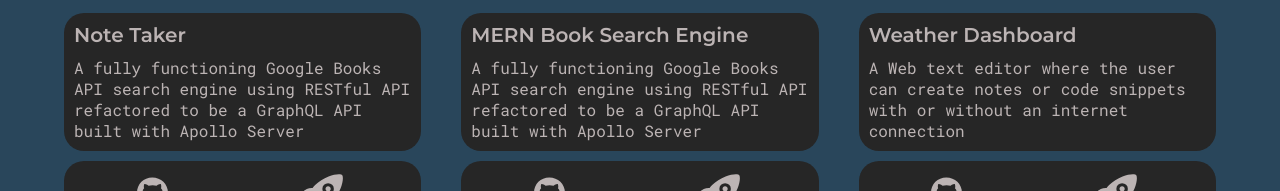
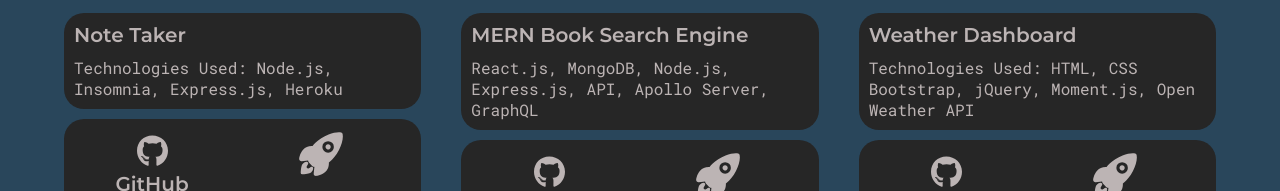
Before and after one commit to stellalph/stella-react-portfolio, a React (Create React App) app: page /portfolio in a window 1280 px wide. Shown: the part 1583-1774 px from the top of the page. Built offline with nearby package versions, Linux system fonts and the light colour scheme; a web font is replaced by a local one.

Commit message:
fix code to Projects.jsx

```diff
--- a/src/assets/data/Projects.jsx
+++ b/src/assets/data/Projects.jsx
@@ -38,15 +38,15 @@
   {
     id: uuidv4(),
     name: "Note Taker",
-    desc: 'A fully functioning Google Books API search engine using RESTful API refactored to be a GraphQL API built with Apollo Server',
+    desc: 'Technologies Used: Node.js, Insomnia, Express.js, Heroku ',
     img: IMG4,
-    hyperGit: <IconLink href="https://github.com/Pattiqus/6Week-6-Weather-Dashboard" icon={faGithub} fontAwesome />,
-    hyperDeployed: <IconLink href="https://pattiqus.github.io/6Week-6-Weather-Dashboard/" icon={IoRocket} />
+    hyperGit: <IconLink href="https://github.com/stellalph/EJS-NOTE-TAKER.git" icon={faGithub} fontAwesome />,
+    hyperDeployed: <IconLink href="https://note-taker-app-stella.herokuapp.com/" icon={IoRocket} />
   },
   {
     id: uuidv4(),
     name: 'MERN Book Search Engine',
-    desc: 'A fully functioning Google Books API search engine using RESTful API refactored to be a GraphQL API built with Apollo Server ',
+    desc: 'React.js, MongoDB, Node.js, Express.js, API, Apollo Server, GraphQL ',
     img: IMG5,
     hyperGit: <IconLink href="https://github.com/stellalph/21-MERN-Book-Search-Engine.git" icon={faGithub} fontAwesome />,
     hyperDeployed: <IconLink href="https://protected-brushlands-99995.herokuapp.com/" icon={IoRocket} />
@@ -54,10 +54,10 @@
   {
     id: uuidv4(),
     name: 'Weather Dashboard',
-    desc: 'A Web text editor where the user can create notes or code snippets with or without an internet connection ',
+    desc: 'Technologies Used: HTML, CSS Bootstrap, jQuery, Moment.js, Open Weather API',
     img: IMG6,
-    hyperGit: <IconLink href="https://github.com/stellalph/19-PWA-Text-Editor.git" icon={faGithub} fontAwesome />,
-    hyperDeployed: <IconLink href="https://mighty-waters-80466.herokuapp.com/" icon={IoRocket} />
+    hyperGit: <IconLink href="https://github.com/stellalph/WEATHER-DASHBOARD.git" icon={faGithub} fontAwesome />,
+    hyperDeployed: <IconLink href="https://stellalph.github.io/WEATHER-DASHBOARD/" icon={IoRocket} />
   },
 ];
 
```
